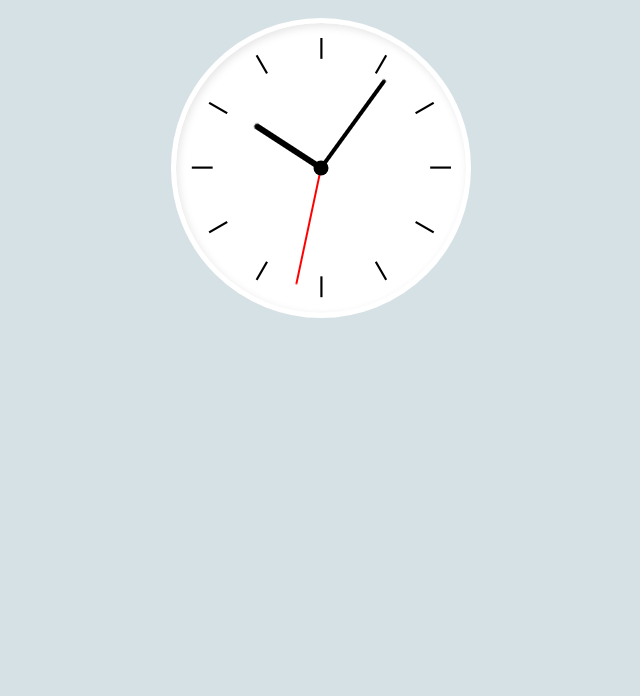
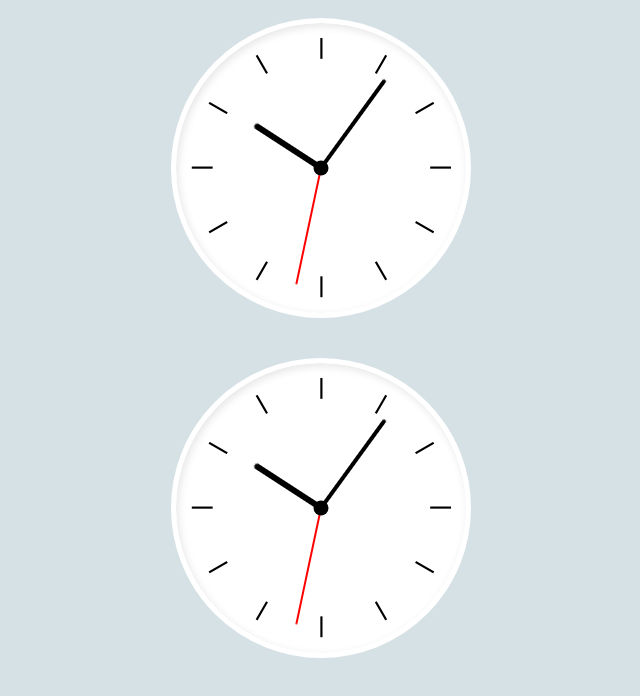
Before and after one commit to DxxxHxx/Analog-clock-js, a plain HTML site: page index.html in a window 1280 px wide. Shown: the part 86-782 px from the top of the page, without its empty margins (319-959 px from the left). Drawn offline with nearby package versions, Linux system fonts and the light colour scheme.

Commit message:
시계 추가

```diff
--- a/index.html
+++ b/index.html
@@ -15,7 +15,7 @@
     <h1 class="title">Analog clock</h1>
     <div class="analog-clock"></div>
 
-    <!-- <div class="analog-clock"></div>
-    <div class="analog-clock"></div> -->
+    <div class="analog-clock"></div>
+    <!-- <div class="analog-clock"></div> -->
   </body>
 </html>
```
